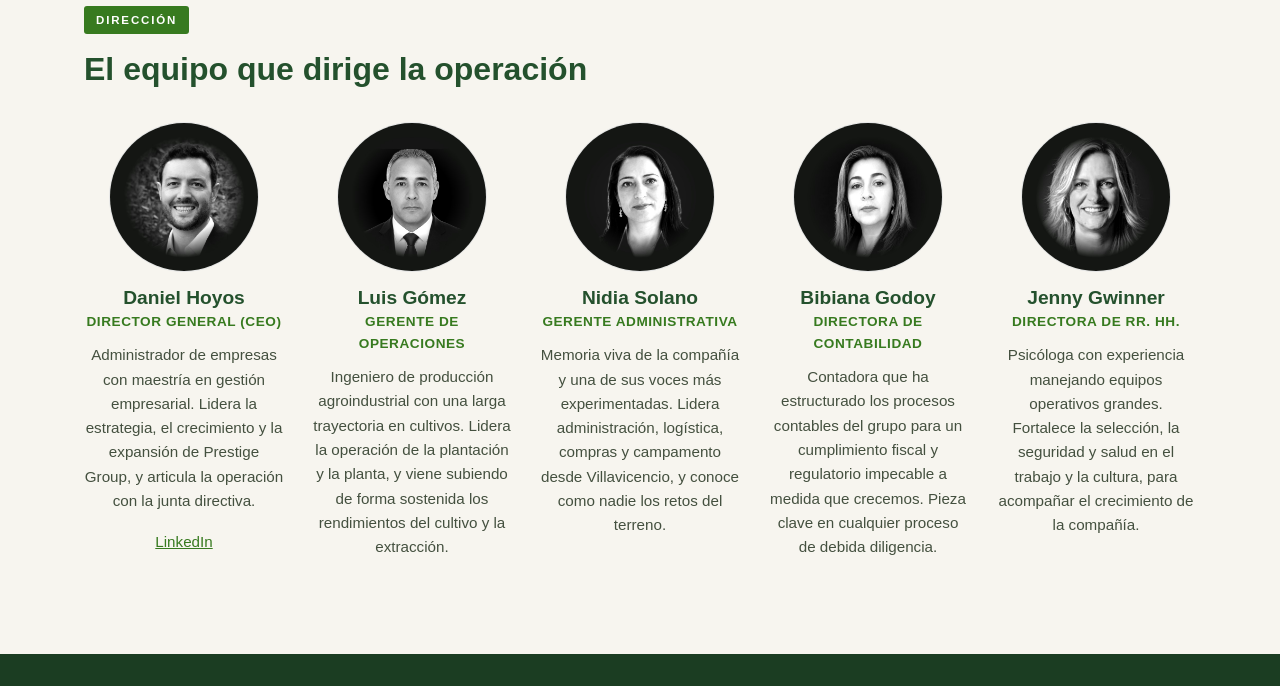
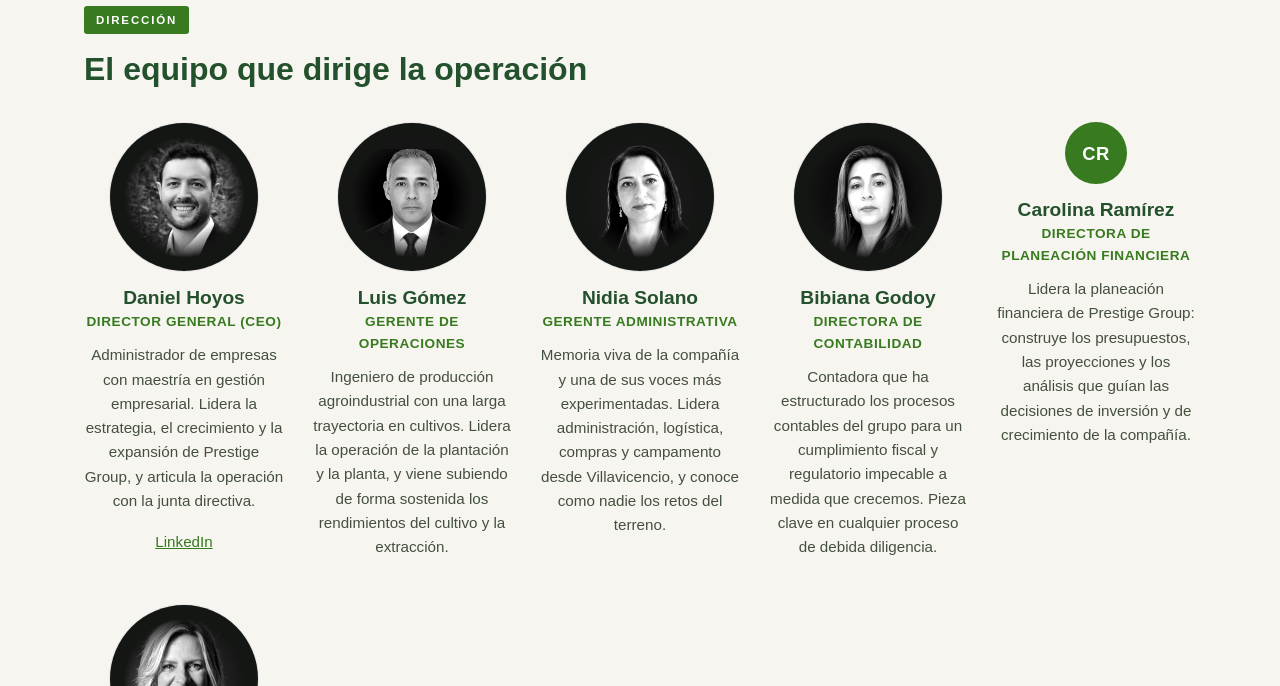
Before and after one commit to FePrestige/Prestige, a website: page equipo.html in a window 1280 px wide. Shown: the part 1700-2386 px from the top of the page. Drawn offline with Linux system fonts and the light colour scheme.

Commit message:
Add files via upload

```diff
--- a/equipo.html
+++ b/equipo.html
@@ -68,6 +68,7 @@
         <div class="member"><div class="mphoto"><img src="assets/img/team-luis.jpg" alt="Luis Gómez" onload="this.closest('.member').querySelector('.avatar').style.display='none'" onerror="this.closest('.mphoto').remove()"></div><div class="avatar">LG</div><h3>Luis Gómez</h3><div class="role"><span class="es">Gerente de Operaciones</span><span class="en">Operations Manager</span></div><p><span class="es">Ingeniero de producción agroindustrial con una larga trayectoria en cultivos. Lidera la operación de la plantación y la planta, y viene subiendo de forma sostenida los rendimientos del cultivo y la extracción.</span><span class="en">An agro-industrial production engineer with a long track record in crops. He leads the plantation and the mill, and has steadily raised both cultivation and extraction yields.</span></p></div>
         <div class="member"><div class="mphoto"><img src="assets/img/team-nidia.jpg" alt="Nidia Solano" onload="this.closest('.member').querySelector('.avatar').style.display='none'" onerror="this.closest('.mphoto').remove()"></div><div class="avatar">NS</div><h3>Nidia Solano</h3><div class="role"><span class="es">Gerente Administrativa</span><span class="en">Administrative Manager</span></div><p><span class="es">Memoria viva de la compañía y una de sus voces más experimentadas. Lidera administración, logística, compras y campamento desde Villavicencio, y conoce como nadie los retos del terreno.</span><span class="en">A living memory of the company and one of its most experienced voices. She leads administration, logistics, procurement and the camp from Villavicencio, and knows the realities on the ground better than anyone.</span></p></div>
         <div class="member"><div class="mphoto"><img src="assets/img/team-bibiana.jpg" alt="Bibiana Godoy" onload="this.closest('.member').querySelector('.avatar').style.display='none'" onerror="this.closest('.mphoto').remove()"></div><div class="avatar">BG</div><h3>Bibiana Godoy</h3><div class="role"><span class="es">Directora de Contabilidad</span><span class="en">Accounting Director</span></div><p><span class="es">Contadora que ha estructurado los procesos contables del grupo para un cumplimiento fiscal y regulatorio impecable a medida que crecemos. Pieza clave en cualquier proceso de debida diligencia.</span><span class="en">An accountant who has built the group's accounting for impeccable tax and regulatory compliance as we grow. A key player in any due-diligence process.</span></p></div>
+        <div class="member"><div class="mphoto"><img src="assets/img/team-carolina.jpg" alt="Carolina Ramírez" onload="this.closest('.member').querySelector('.avatar').style.display='none'" onerror="this.closest('.mphoto').remove()"></div><div class="avatar">CR</div><h3>Carolina Ramírez</h3><div class="role"><span class="es">Directora de Planeación Financiera</span><span class="en">Financial Planning Director</span></div><p><span class="es">Lidera la planeación financiera de Prestige Group: construye los presupuestos, las proyecciones y los análisis que guían las decisiones de inversión y de crecimiento de la compañía.</span><span class="en">Leads Prestige Group's financial planning: she builds the budgets, forecasts and analysis that guide the company's investment and growth decisions.</span></p></div>
         <div class="member"><div class="mphoto"><img src="assets/img/team-jenny.jpg" alt="Jenny Gwinner" onload="this.closest('.member').querySelector('.avatar').style.display='none'" onerror="this.closest('.mphoto').remove()"></div><div class="avatar">JG</div><h3>Jenny Gwinner</h3><div class="role"><span class="es">Directora de RR. HH.</span><span class="en">Human Resources Director</span></div><p><span class="es">Psicóloga con experiencia manejando equipos operativos grandes. Fortalece la selección, la seguridad y salud en el trabajo y la cultura, para acompañar el crecimiento de la compañía.</span><span class="en">A psychologist experienced in managing large operational teams. She strengthens recruitment, workplace health and safety, and culture, to support the company's growth.</span></p></div>
       </div>
     </div>
```
